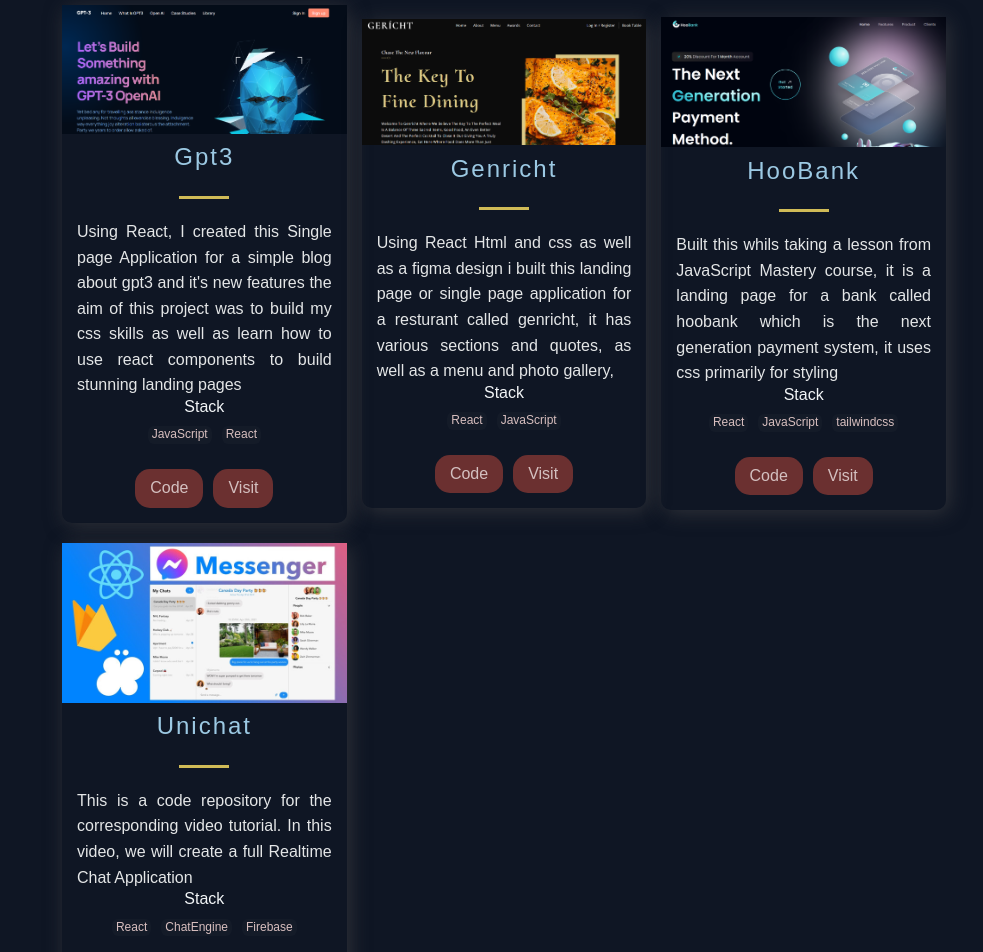
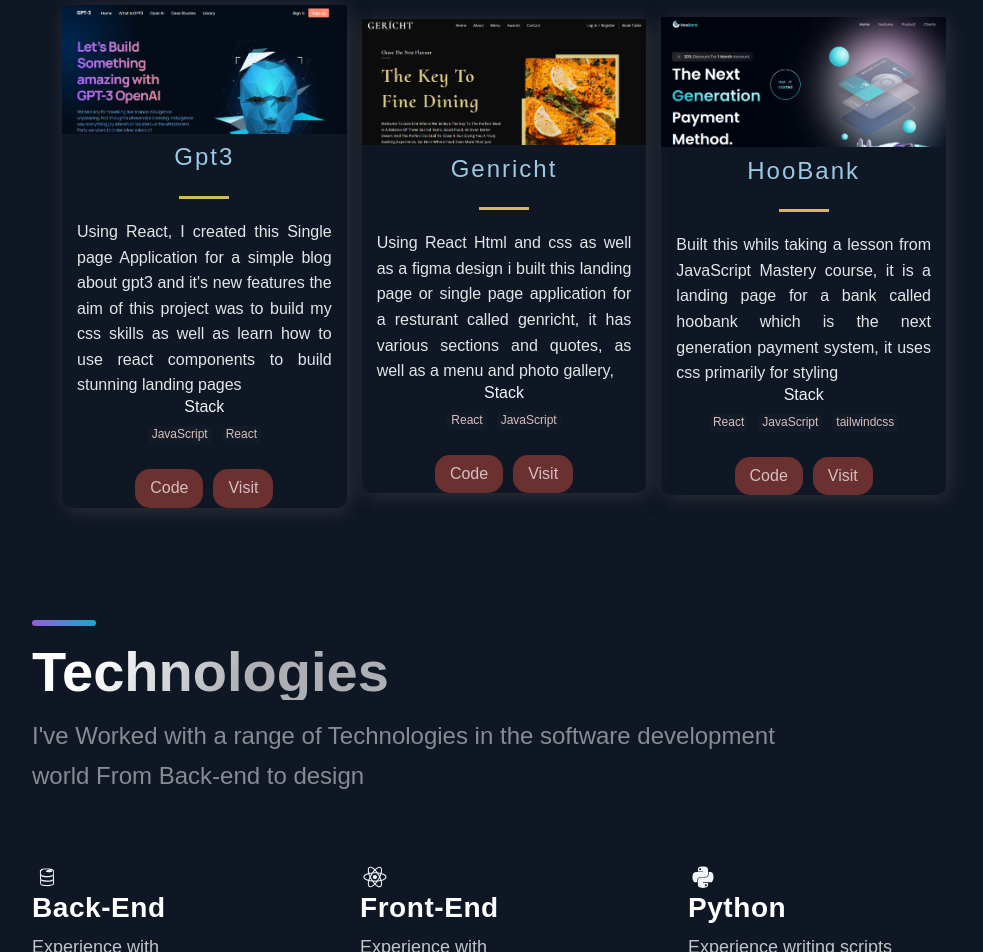
Before and after one commit to Sughnenter/fitst-portfolio, a Next.js app: page / in a window 1280 px wide. Shown: the part 1848-2800 px from the top of the page, without its empty margins (136-1119 px from the left). Built offline with nearby package versions, Linux system fonts and the light colour scheme.

Commit message:
Final commit

```diff
--- a/src/components/Acomplishments/Acomplishments.js
+++ b/src/components/Acomplishments/Acomplishments.js
@@ -1,16 +1,18 @@
 import React from 'react';
+import Reveal from '../Framer/Reveal';
 
 import { Section, SectionDivider, SectionTitle } from '../../styles/GlobalComponents';
 import { Box, Boxes, BoxNum, BoxText } from './AcomplishmentsStyles';
 
 const data = [
-  { number: 20, text: 'Website built and deployed'},
+  { number: 20, text: 'Website built and deployed' },
   { number: 35, text: 'Sites collaborated on', },
   { number: 10, text: 'Certifications', },
   { number: 10, text: 'Companies Worked for', }
 ];
 
 const Acomplishments = () => (
+  <Reveal>
     <Section>
       <SectionTitle>Personal Accomplishments</SectionTitle>
       <Boxes>
@@ -22,6 +24,7 @@
         ))}
       </Boxes>
     </Section>
+  </Reveal>
 );
 
 export default Acomplishments;
--- a/src/components/Footer/Footer.js
+++ b/src/components/Footer/Footer.js
@@ -1,11 +1,13 @@
 import React from 'react';
-import { AiFillGithub, AiFillInstagram, AiFillLinkedin,AiFillTwitterCircle } from 'react-icons/ai';
+import { AiFillGithub, AiFillInstagram, AiFillLinkedin, AiFillTwitterCircle } from 'react-icons/ai';
+import Reveal from '../Framer/Reveal';
 
 import { SocialIcons } from '../Header/HeaderStyles';
 import { CompanyContainer, FooterWrapper, LinkColumn, LinkItem, LinkList, LinkTitle, Slogan, SocialContainer, SocialIconsContainer } from './FooterStyles';
 
 const Footer = () => {
   return (
+    <Reveal>
       <FooterWrapper>
         <LinkList>
           <LinkColumn>
@@ -37,6 +39,7 @@
           </SocialContainer>
         </SocialIconsContainer>
       </FooterWrapper>
+    </Reveal>
   );
 };
 
--- /dev/null
+++ b/src/components/Framer/Reveal.js
@@ -0,0 +1,15 @@
+import React from 'react';
+import { motion } from 'framer-motion';
+
+const Reveal = ({ children, delay = 0, duration = 0.6, y = 30, x = 0, once = true }) => (
+  <motion.div
+    initial={{ opacity: 0, y, x }}
+    whileInView={{ opacity: 1, y: 0, x: 0 }}
+    viewport={{ once, amount: 0.2 }}
+    transition={{ duration, delay, ease: 'easeOut' }}
+  >
+    {children}
+  </motion.div>
+);
+
+export default Reveal;
--- a/src/components/Header/Header.js
+++ b/src/components/Header/Header.js
@@ -1,11 +1,13 @@
 import Link from 'next/link';
 import React from 'react';
+import Reveal from '../Framer/Reveal';
 import { AiFillGithub, AiFillInstagram, AiFillLinkedin, AiFillTwitterCircle } from 'react-icons/ai';
 import { DiCssdeck } from 'react-icons/di';
 
 import { Container, Div1, Div2, Div3, NavLink, SocialIcons, Span } from './HeaderStyles';
 
 const Header = () => (
+  <Reveal>
     <Container>
       <Div1>
         <Link legacyBehavior href="/">
@@ -46,6 +48,7 @@
         </SocialIcons>
       </Div3>
     </Container>
+  </Reveal>
 );
 
 export default Header;
--- a/src/components/Hero/Hero.js
+++ b/src/components/Hero/Hero.js
@@ -1,4 +1,5 @@
 import React from 'react';
+import Reveal from '../Framer/Reveal';
 
 import { Section, SectionText, SectionTitle } from '../../styles/GlobalComponents';
 import Button from '../../styles/GlobalComponents/Button';
@@ -6,6 +7,7 @@
 
 const Hero = () => (
   <>
+    <Reveal>
       <Section row nopadding>
         <LeftSection>
           <SectionTitle main center>
@@ -15,9 +17,10 @@
           <SectionText>
             Hi, I&apos;m Shammah a knowledge hungry and passion driven passion driven software engineer always striving to be better, I build secure backend api as well as stunning responsive websites
           </SectionText>
-            <Button onClick={() => window.location ='mailto:shamaj2006@gmail.com'}>Contact me</Button>
+          <Button onClick={() => window.location = 'mailto:shamaj2006@gmail.com'}>Contact me</Button>
         </LeftSection>
       </Section>
+    </Reveal>
   </>
 
   // <Section row nopadding>
--- a/src/components/Projects/Projects.js
+++ b/src/components/Projects/Projects.js
@@ -1,4 +1,5 @@
 import React from 'react';
+import Reveal from '../Framer/Reveal';
 
 import { BlogCard, CardInfo, ExternalLinks, GridContainer, HeaderThree, Hr, Tag, TagList, TitleContent, UtilityList, Img } from './ProjectsStyles';
 import { Section, SectionDivider, SectionTitle } from '../../styles/GlobalComponents';
@@ -11,7 +12,8 @@
     <GridContainer>
       {projects.map((p, i) => {
         return (
-          <BlogCard key={i}>
+          <Reveal key={i}>
+            <BlogCard>
               <Img src={p.image} />
               <TitleContent>
                 <HeaderThree title>{p.title}</HeaderThree>
@@ -31,6 +33,7 @@
                 <ExternalLinks href={p.visit}>Visit</ExternalLinks>
               </UtilityList>
             </BlogCard>
+          </Reveal>
         );
       })}
     </GridContainer>
--- a/src/components/Technologies/Technologies.js
+++ b/src/components/Technologies/Technologies.js
@@ -1,9 +1,11 @@
 import React from 'react';
 import { DiFirebase, DiReact, DiZend, DiDjango, DiPython } from 'react-icons/di';
+import Reveal from '../Framer/Reveal';
 import { Section, SectionDivider, SectionText, SectionTitle } from '../../styles/GlobalComponents';
 import { List, ListContainer, ListItem, ListParagraph, ListTitle } from './TechnologiesStyles';
 
-const Technologies = () =>  (
+const Technologies = () => (
+  <Reveal>
     <Section id='tech'>
       <SectionDivider />
       <br />
@@ -44,6 +46,7 @@
         </ListItem>
       </List>
     </Section>
+  </Reveal>
 );
 
 export default Technologies;
--- a/src/components/TimeLine/TimeLine.js
+++ b/src/components/TimeLine/TimeLine.js
@@ -1,4 +1,5 @@
 import React, { useState, useRef, useEffect } from 'react';
+import Reveal from '../Framer/Reveal';
 
 import { CarouselButton, CarouselButtonDot, CarouselButtons, CarouselContainer, CarouselItem, CarouselItemImg, CarouselItemText, CarouselItemTitle, CarouselMobileScrollNode } from './TimeLineStyles';
 import { Section, SectionDivider, SectionText, SectionTitle } from '../../styles/GlobalComponents';
@@ -43,6 +44,7 @@
   }, []);
 
   return (
+    <Reveal>
       <Section id="about">
         <SectionTitle>About Me</SectionTitle>
         <SectionText>
@@ -50,8 +52,8 @@
         </SectionText>
         <CarouselContainer ref={carouselRef} onScroll={handleScroll}>
           <>
-          {TimeLineData.map((item, index) =>(
-            <CarouselMobileScrollNode key={index} final={index === TOTAL_CAROUSEL_COUNT -1 }>
+            {TimeLineData.map((item, index) => (
+              <CarouselMobileScrollNode key={index} final={index === TOTAL_CAROUSEL_COUNT - 1}>
                 <CarouselItem
                   index={index}
                   id={`carousel__item-${index}`}
@@ -99,7 +101,7 @@
         </CarouselContainer>
 
         <CarouselButtons>
-        {TimeLineData.map((item, index)=>(
+          {TimeLineData.map((item, index) => (
             <CarouselButton
               key={index}
               index={index}
@@ -113,6 +115,7 @@
         </CarouselButtons>
         <SectionDivider />
       </Section>
+    </Reveal>
   );
 };
 
--- a/src/constants/constants.js
+++ b/src/constants/constants.js
@@ -26,15 +26,7 @@
     visit: 'https://hoobank-s44v.onrender.com',
     id: 2,
   },
-  {
-    title: 'Unichat',
-    description: "This is a code repository for the corresponding video tutorial. In this video, we will create a full Realtime Chat Application",
-    image: '/images/4.jpg',
-    tags: ['React', 'ChatEngine', 'Firebase'],
-    source: 'https://google.com',
-    visit: 'https://google.com',
-    id: 3,
-  },
+
 ];
 
 export const TimeLineData = [
```
Lines whose indentation alone changed are shown as unchanged.
